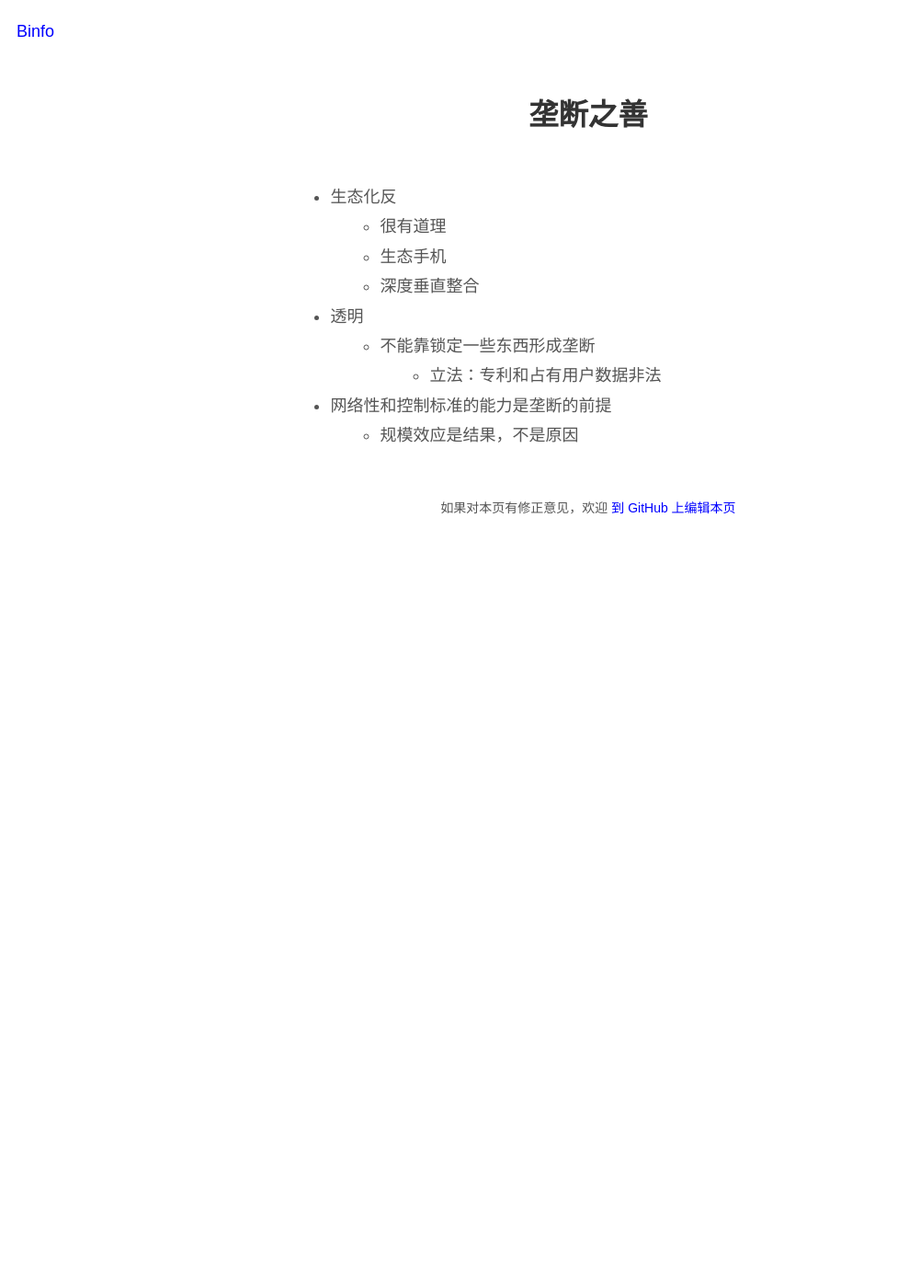
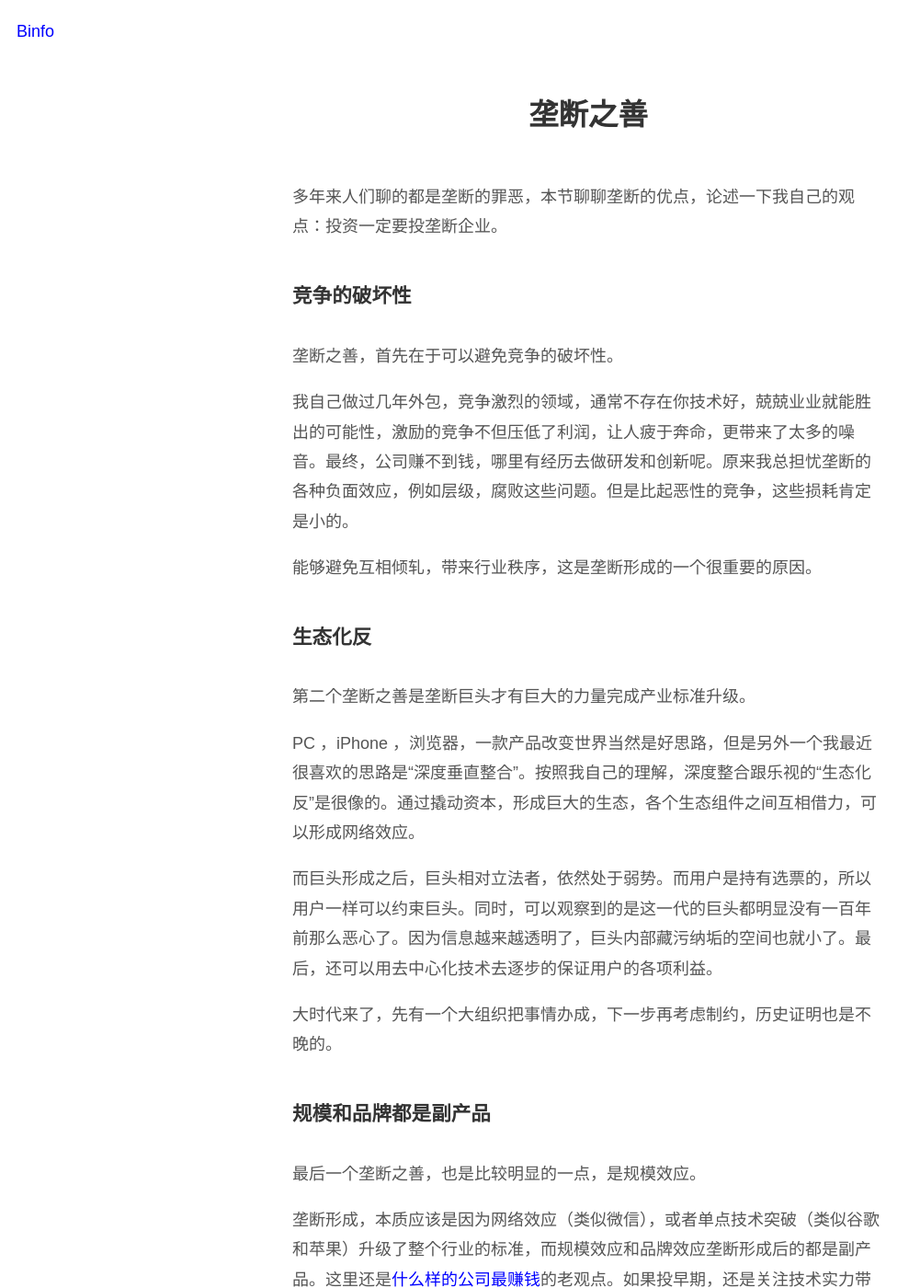
Before and after one commit to happypeter/binfo, a Jekyll site: the page built from monoply-pros.md, in a window 1280 px wide and 1400 px high. Shown: the whole window at 92% size, without its empty margins (0-1001 px from the left). Built offline with Jekyll 4.4.1, drawn with Linux system fonts in a browser that asks for light colours; some of the changed text lies outside the part shown.

Commit message:
monoply-pros

```diff
--- a/monoply-pros.md
+++ b/monoply-pros.md
@@ -2,14 +2,34 @@
 title: 垄断之善
 ---
 
-- 生态化反
-  - 很有道理
-  - 生态手机
-  - 深度垂直整合
+多年来人们聊的都是垄断的罪恶，本节聊聊垄断的优点，论述一下我自己的观点：投资一定要投垄断企业。
 
-- 透明
-  - 不能靠锁定一些东西形成垄断
-    - 立法：专利和占有用户数据非法
+## 竞争的破坏性
 
-- 网络性和控制标准的能力是垄断的前提
-  - 规模效应是结果，不是原因
+垄断之善，首先在于可以避免竞争的破坏性。
+
+我自己做过几年外包，竞争激烈的领域，通常不存在你技术好，兢兢业业就能胜出的可能性，激励的竞争不但压低了利润，让人疲于奔命，更带来了太多的噪音。最终，公司赚不到钱，哪里有经历去做研发和创新呢。原来我总担忧垄断的各种负面效应，例如层级，腐败这些问题。但是比起恶性的竞争，这些损耗肯定是小的。
+
+能够避免互相倾轧，带来行业秩序，这是垄断形成的一个很重要的原因。
+
+## 生态化反
+
+第二个垄断之善是垄断巨头才有巨大的力量完成产业标准升级。
+
+PC ，iPhone ，浏览器，一款产品改变世界当然是好思路，但是另外一个我最近很喜欢的思路是“深度垂直整合”。按照我自己的理解，深度整合跟乐视的“生态化反”是很像的。通过撬动资本，形成巨大的生态，各个生态组件之间互相借力，可以形成网络效应。
+
+而巨头形成之后，巨头相对立法者，依然处于弱势。而用户是持有选票的，所以用户一样可以约束巨头。同时，可以观察到的是这一代的巨头都明显没有一百年前那么恶心了。因为信息越来越透明了，巨头内部藏污纳垢的空间也就小了。最后，还可以用去中心化技术去逐步的保证用户的各项利益。
+
+大时代来了，先有一个大组织把事情办成，下一步再考虑制约，历史证明也是不晚的。
+
+## 规模和品牌都是副产品
+
+最后一个垄断之善，也是比较明显的一点，是规模效应。
+
+垄断形成，本质应该是因为网络效应（类似微信），或者单点技术突破（类似谷歌和苹果）升级了整个行业的标准，而规模效应和品牌效应垄断形成后的都是副产品。这里还是[什么样的公司最赚钱](tesla-inspire)的老观点。如果投早期，还是关注技术实力带来的“行业标准控制力”和“网络效应”两个点。小中型公司的品牌和规模效应，都是不太值钱的，因为靠钱就能烧出来，单靠这两点去评价公司能否腾飞，容易流于跟风。
+
+有规模效应才能做的物美价廉。竞争不能带来物美价廉，小米手机做了这么多年，最后还是要走高价策略的。当然，垄断企业会主动放弃利润吗？不会。但是他们有这个能力，因为他们不需要太多的市场费用，研发费用也摊薄了。我的理解，如果未来一个垄断企业要干这么几个事情，那么一定会被其他巨头联合起来整死：第一，追求单品高利润。第二，独占用户数据。第三，控制专利。
+
+## 总结
+
+垄断的善是主要的，垄断的恶是可以制约的。投资一定要投有可能形成，或者已经形成垄断的公司。
```
